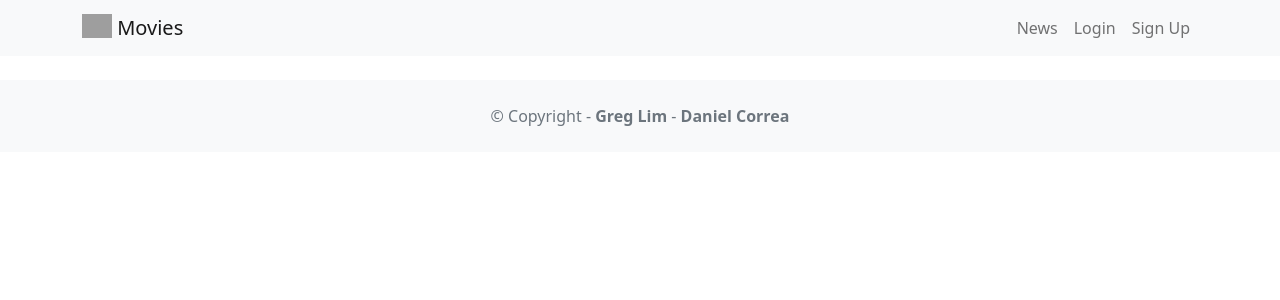
After one commit to HornRyRy/moviecards, a Django app: template moviereviews/templates/base.html in a window 1280 px wide. The commit adds this page. Shown: the top 300 px of the page. Run offline with Django 4.2, Linux system fonts and the light colour scheme; the template is opened without the code that fills it, so the values that code supplies are empty; grey boxes are pictures that could not be loaded.

Commit message:
save before chaning navbar

```diff
--- a/moviereviews/settings.py
+++ b/moviereviews/settings.py
@@ -57,7 +57,8 @@ ROOT_URLCONF = 'moviereviews.urls'
 TEMPLATES = [
     {
         'BACKEND': 'django.template.backends.django.DjangoTemplates',
-        'DIRS': [],
+        'DIRS': [os.path.join(BASE_DIR,
+          'moviereviews/templates')],
         'APP_DIRS': True,
         'OPTIONS': {
             'context_processors': [
--- /dev/null
+++ b/moviereviews/templates/base.html
@@ -0,0 +1,53 @@
+<!DOCTYPE html>
+<html>
+  <head>
+    <title>Movies App</title>
+    <link href="https://cdn.jsdelivr.net/npm/bootstrap@5.1.1/dist/css/bootstrap.min.css" rel="stylesheet" crossorigin="anonymous" />
+    <script src="https://cdn.jsdelivr.net/npm/bootstrap@5.1.1/dist/js/bootstrap.bundle.min.js" crossorigin="anonymous">
+    </script>
+    <meta name="viewport" content="width=device-width, initial-scale=1" />
+  </head>
+
+  <body>
+    <nav class="navbar navbar-expand-lg navbar-light bg-light mb-3">
+      <div class="container">
+        <a class="navbar-brand" href="{% url 'home' %}">
+          {% load static %}
+          <img src="{% static 'images/movie.png' %}" alt="" width="30" height="24"
+            class="d-inline-block align-text-top" />
+          Movies
+        </a>
+        <button class="navbar-toggler" type="button" data-bs-toggle="collapse" data-bs-target="#navbarNavAltMarkup"
+          aria-controls="navbarNavAltMarkup" aria-expanded="false" aria-label="Toggle navigation">
+          <span class="navbar-toggler-icon"></span>
+        </button>
+        <div class="collapse navbar-collapse" id="navbarNavAltMarkup">
+          <div class="navbar-nav ms-auto">
+            <a class="nav-link" href="{% url 'news' %}">News</a>
+            <a class="nav-link" href="#">Login</a>
+            <a class="nav-link" href="#">Sign Up</a>
+          </div>
+        </div>
+      </div>
+    </nav>
+
+    <div class="container">
+      {% block content %}
+      {% endblock content %}
+    </div>
+
+    <footer class="text-center text-lg-start bg-light text-muted mt-4">
+      <div class="text-center p-4">
+        © Copyright -
+        <a class="text-reset fw-bold text-decoration-none"
+          target="_blank" href="https://twitter.com/greglim81">
+          Greg Lim
+        </a> -
+        <a class="text-reset fw-bold text-decoration-none"
+          target="_blank" href="https://twitter.com/danielgarax">
+          Daniel Correa
+        </a>
+      </div>
+    </footer>
+  </body>
+</html>
```
Also changed, not shown: movie/templates/home.html (+41 -12 lines).
